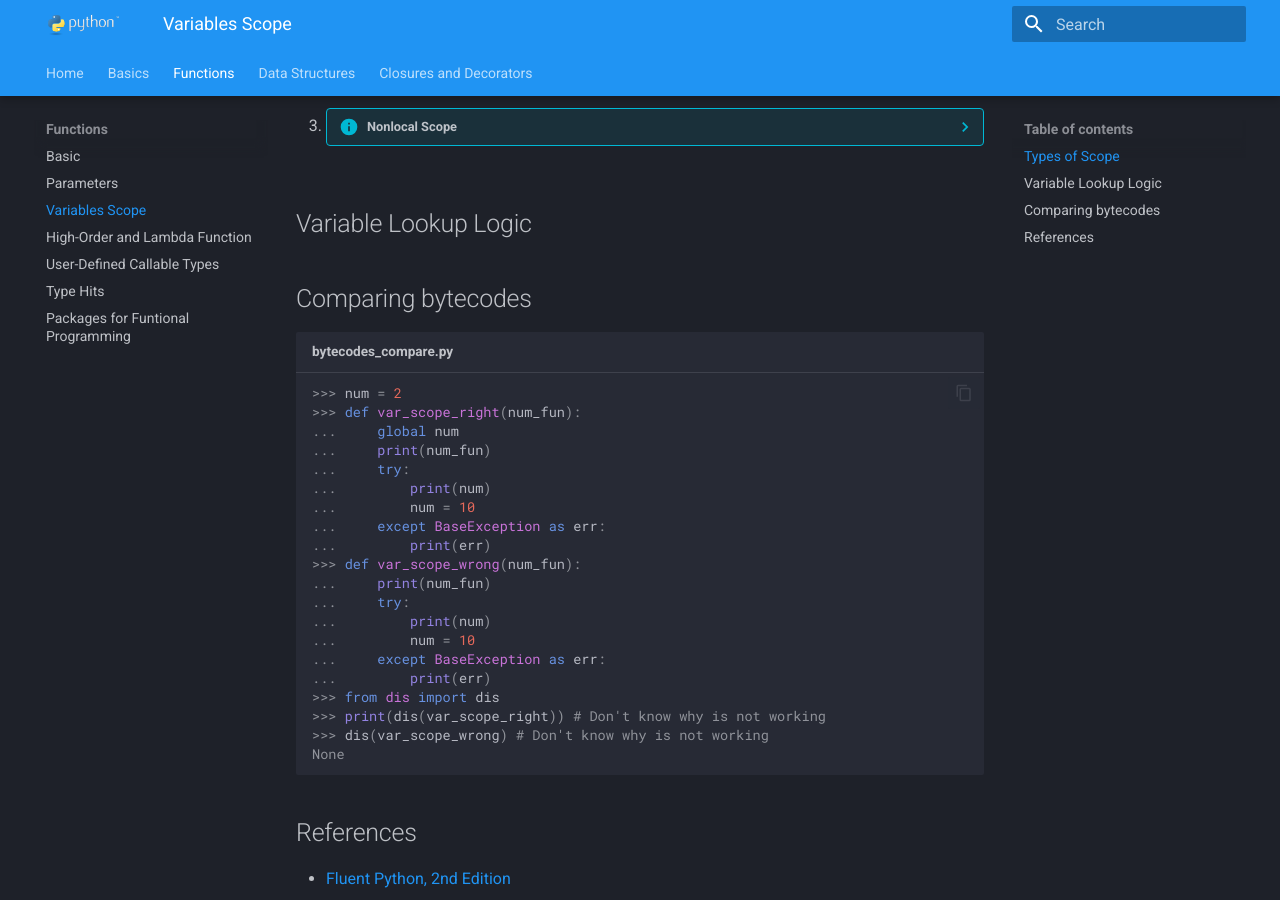
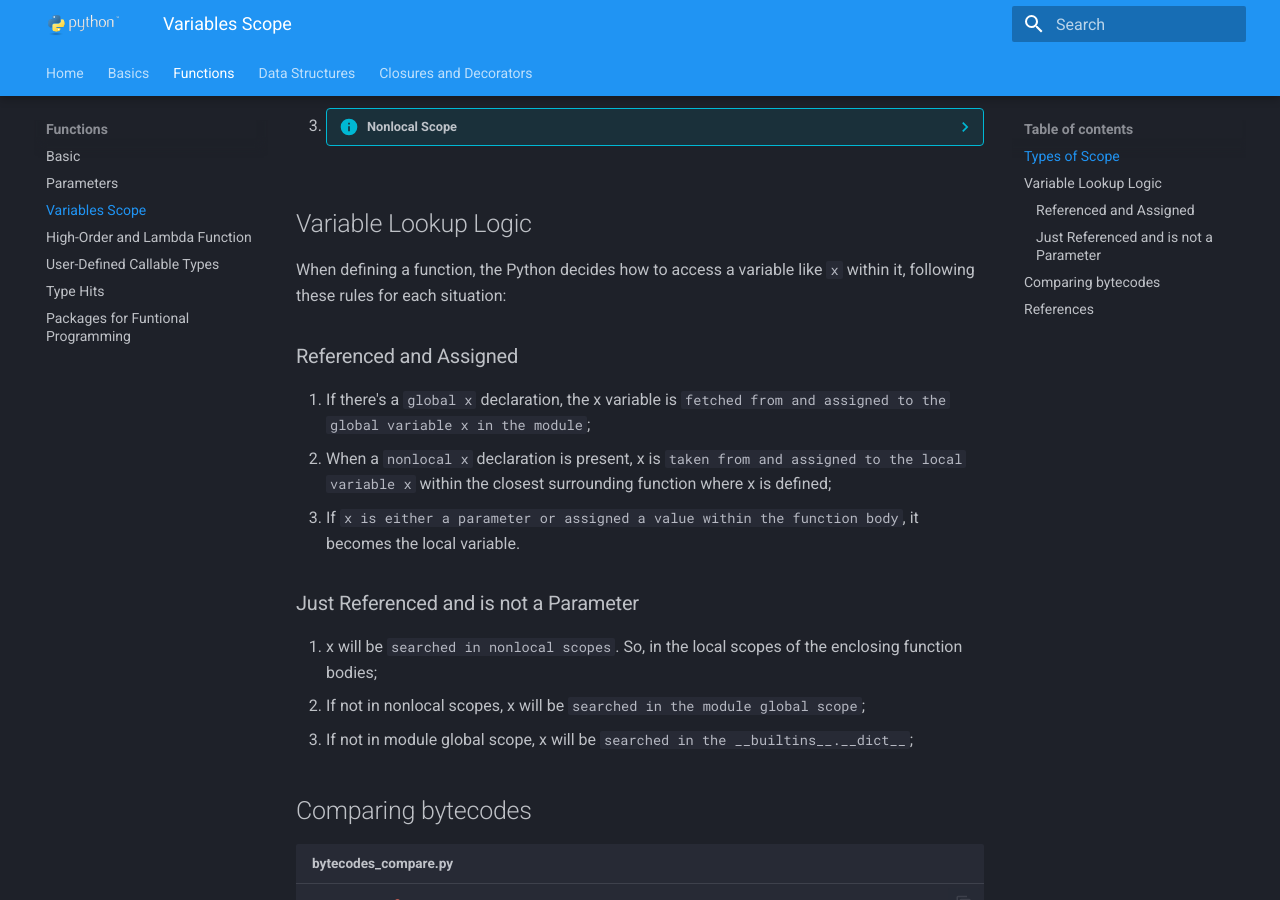
Before and after one commit to RomeroGabriel/mastering-python, an MkDocs documentation site: the page built from documentation/functions/variables_scope.md, in a window 1280 px wide and 900 px high, scrolled down 1318 px. Built offline with MkDocs 1.6.1 and Material for MkDocs 9.7.7, drawn with Linux system fonts in a browser that asks for light colours.

Commit message:
Add Variable Lookup Logic to variables scope

````diff
--- a/documentation/functions/variables_scope.md
+++ b/documentation/functions/variables_scope.md
@@ -45,6 +45,20 @@ In Python, there's `no requirement to declare variables explicitly`, but the `in
 
 ## Variable Lookup Logic
 
+When defining a function, the Python decides how to access a variable like `x` within it, following these rules for each situation:
+
+### Referenced and Assigned
+
+1. If there's a `global x` declaration, the x variable is `fetched from and assigned to the global variable x in the module`;
+1. When a `nonlocal x` declaration is present, x is `taken from and assigned to the local variable x` within the closest surrounding function where x is defined;
+1. If `x is either a parameter or assigned a value within the function body`, it becomes the local variable.
+
+### Just Referenced and is not a Parameter
+
+1. x will be `searched in nonlocal scopes`. So, in the local scopes of the enclosing function bodies;
+1. If not in nonlocal scopes, x will be `searched in the module global scope`;
+1. If not in module global scope, x will be `searched in the __builtins__.__dict__`;
+
 ## Comparing bytecodes
 
 ```pycon exec="1" source="console"  title="bytecodes_compare.py"
````
